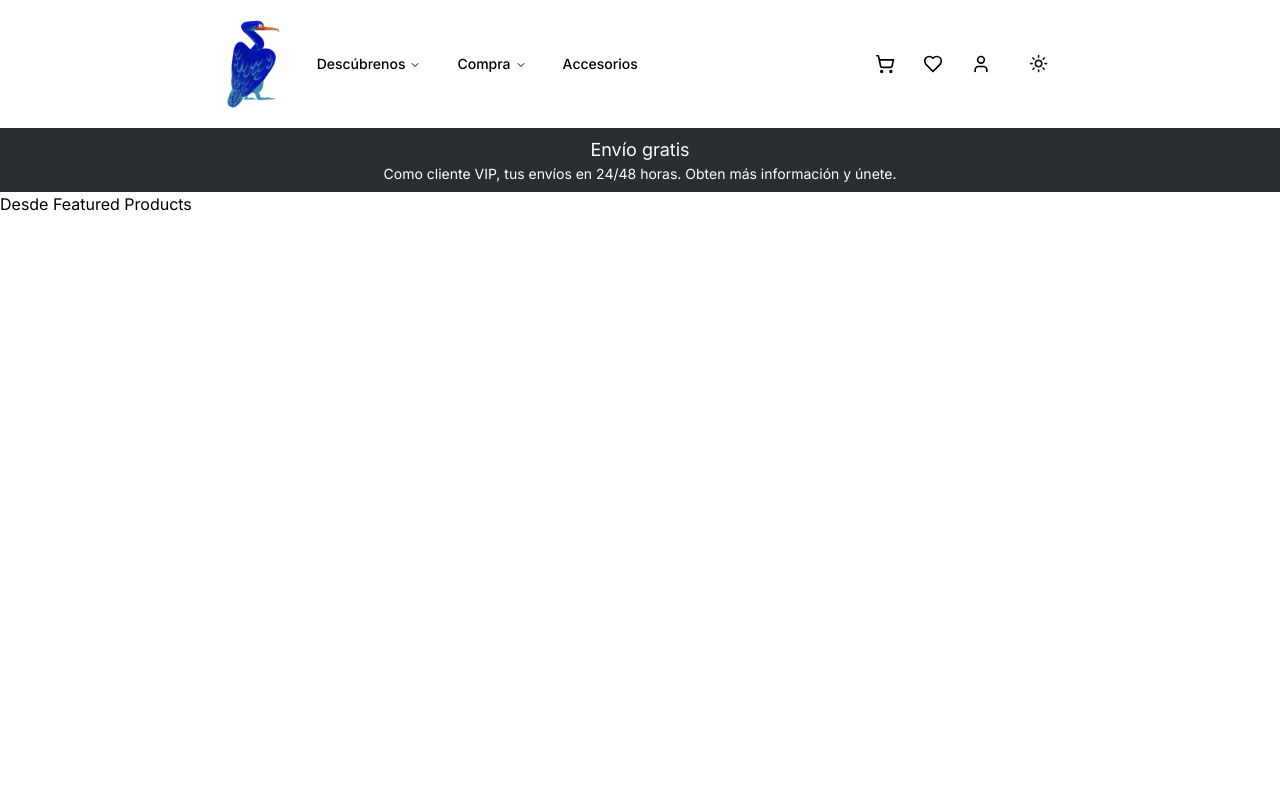
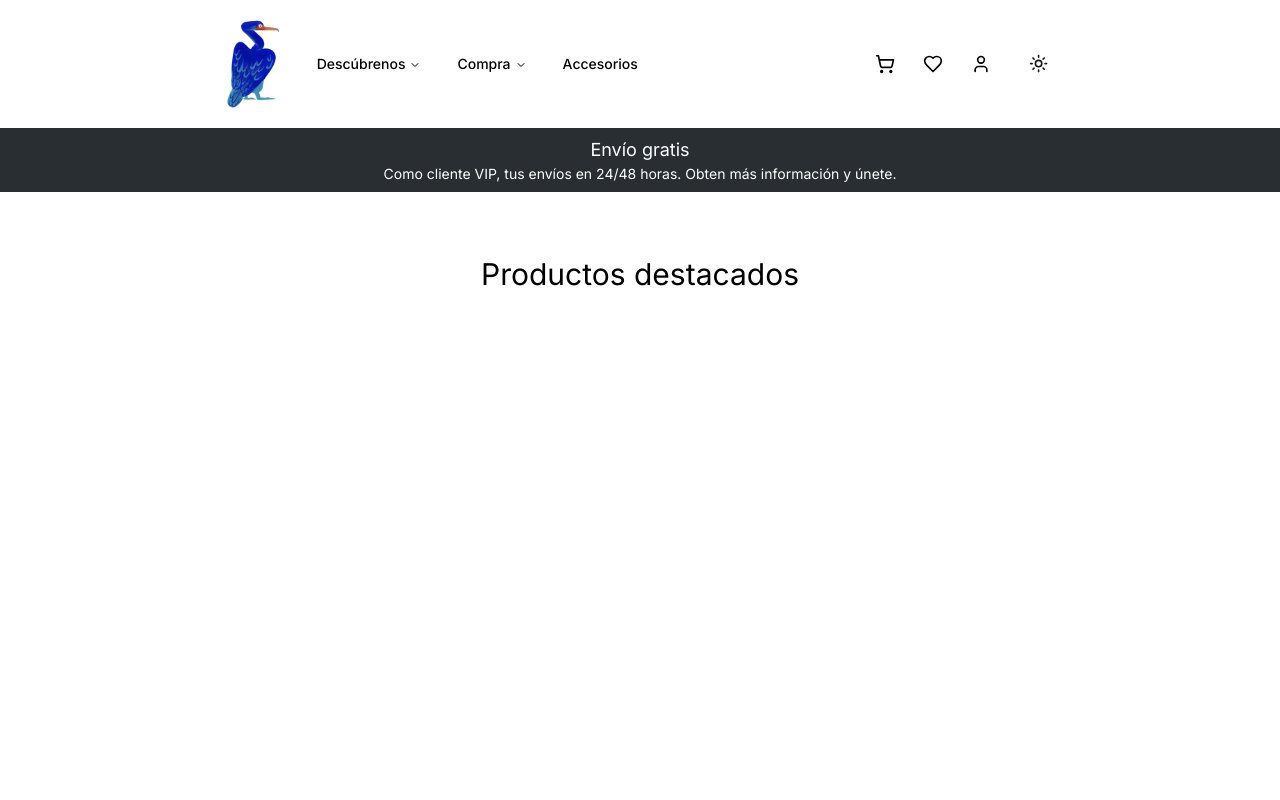
Before and after one commit to riberojuanca/luzbelio-brand, a Next.js app: page / in a window 1280 px wide. Shown: the top 800 px of the page. Built offline with nearby package versions, Linux system fonts and the light colour scheme.

Commit message:
Added styles in FeaturedProducts

```diff
--- a/src/components/FeaturedProducts.tsx
+++ b/src/components/FeaturedProducts.tsx
@@ -1,5 +1,9 @@
 const FeaturedProducts = () => {
-  return <p>Desde Featured Products</p>;
+  return (
+    <div className="max-w-6xl py-4 mx-auto sm:py-16 sm:px-24">
+      <h3 className="px-6 text-3xl sm:pb-8">Productos destacados</h3>
+    </div>
+  );
 };
 
 export default FeaturedProducts;
```
